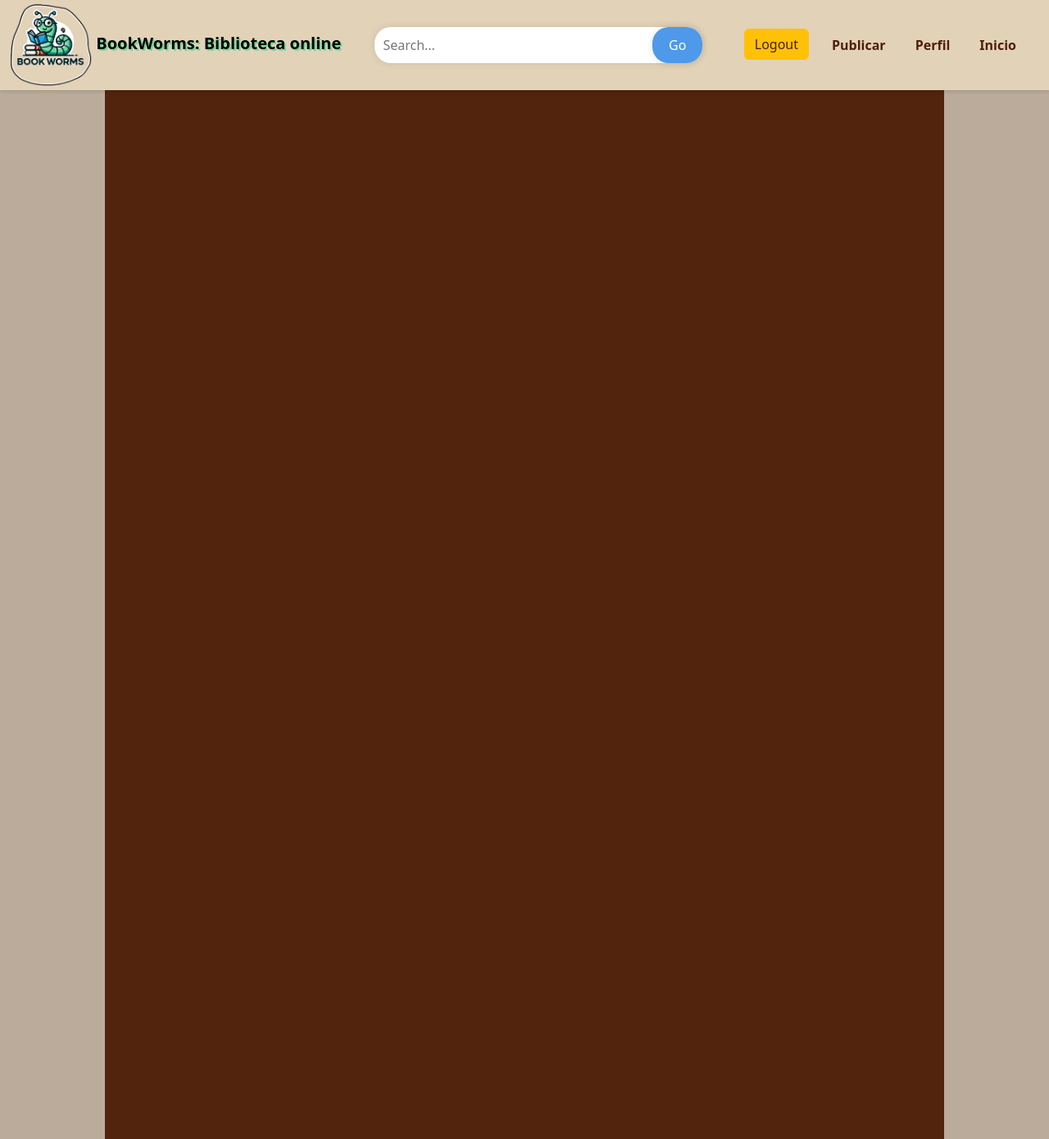
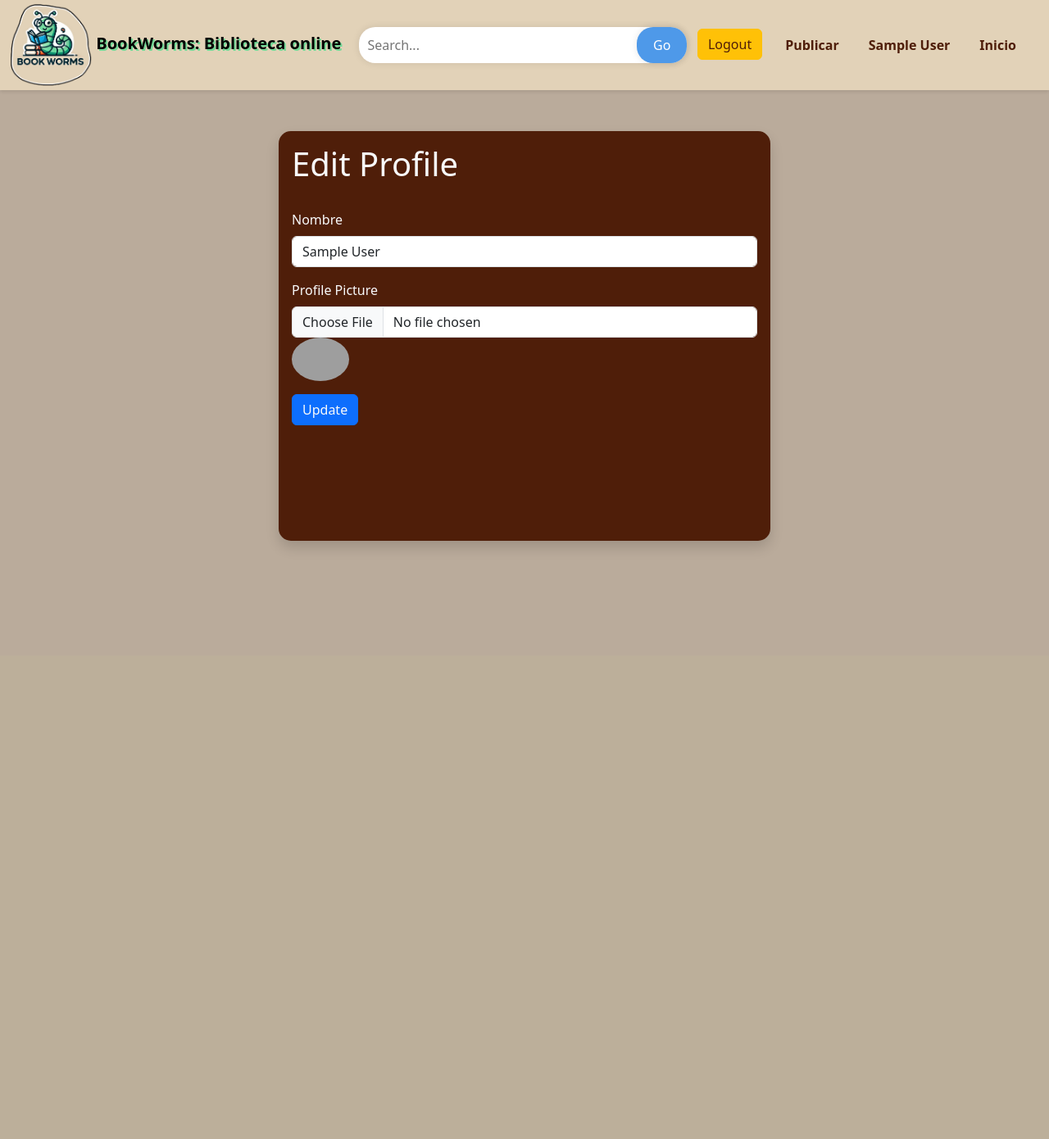
Before and after one commit to LautaroPapaianni/Proyecto-BookWorms, a PHP site: page /perfil.php in a window 1280 px wide. Shown: the whole page at 82% size. After the commit the page ends 672 px from the top, so only its background shows below. Run offline with PHP 8.4, Linux system fonts and the light colour scheme; the visitor is signed in with stand-in values (Sample User, id 1); grey boxes are pictures that could not be loaded.

Commit message:
no se que numero, arreglar el tema foto perfil

```diff
--- a/header.php
+++ b/header.php
@@ -1,3 +1,9 @@
+<?php
+include 'php/usuario.php';
+include 'php/database.php';
+
+?>
+
 <!DOCTYPE html>
 <html lang="en">
 
@@ -32,15 +38,18 @@
                     <ul class="navbar-nav me-0 mb-2 mb-lg-0">
                         <?php
                     if (isset($_SESSION["user"])) {
+                        $user = getUserById($_SESSION['id_usuario'], $conn);
+
+
                     ?>
                         <li class="nav-item">
-                            <a href="logout.php" class="btn btn-warning">Logout</a>
+                            <a href="php/logout.php" class="btn btn-warning">Logout</a>
                         </li>
                         <li class="nav-item">
                             <a href="#" class="nav-link btn btn-primary">Publicar</a>
                         </li>
                         <li class="nav-item">
-                            <a class="nav-link btn btn-primary" href="perfil.php">Perfil</a>
+                            <a class="nav-link btn btn-primary" href="perfil.php"><?=$user['nombre']?></a>
                         </li>
                         <?php
                     }
--- a/index.php
+++ b/index.php
@@ -6,6 +6,7 @@ if (!isset($_SESSION["user"])) {
 include "header.php";
 ?>
 <title>BookWorms | Inicio</title>
+
 <?php
 include "footer.php";
 ?>
--- a/perfil.php
+++ b/perfil.php
@@ -1,17 +1,68 @@
 <?php
 session_start();
-if (!isset($_SESSION["user"])) {
-   header("Location: index.php");
-}
-include "header.php";
-include "database.php";
-?>
-<head>
-    <link href="perfil.css" rel="stylesheet">
-</head>
 
-<body>
-    <div class="perfil-cuerpo">
+if (isset($_SESSION['user'])) {
+include 'header.php';
 
+
+ ?>
+    <?php if ($user) { ?>
+
+    <div class="perfil-form">
+
+        <form class="caja shadow w-450 p-3"
+              action="php/perfil.php"
+              method="post"
+              enctype="multipart/form-data">
+
+            <h4 class="display-4  fs-1 text-light">Edit Profile</h4><br>
+            <!-- error -->
+            <?php if(isset($_GET['error'])){ ?>
+            <div class="alert alert-danger" role="alert">
+              <?php echo $_GET['error']; ?>
+            </div>
+            <?php } ?>
+
+            <!-- success -->
+            <?php if(isset($_GET['success'])){ ?>
+            <div class="alert alert-success" role="alert">
+              <?php echo $_GET['success']; ?>
+            </div>
+            <?php } ?>
+          <div class="mb-3">
+            <label class="form-label text-light">Nombre</label>
+            <input type="text"
+                   class="form-control"
+                   name="nombre"
+                   value="<?php echo $user['nombre']?>">
+          </div>
+
+          <div class="mb-3">
+            <label class="form-label text-light">Profile Picture</label>
+            <input type="file"
+                   class="form-control"
+                   name="pp">
+            <img src="upload/<?=$user['foto_perfil']?>"
+                 class="rounded-circle"
+                 style="width: 70px">
+            <input type="text"
+                   hidden="hidden"
+                   name="old_pp"
+                   value="<?=$user['foto_perfil']?>" >
+          </div>
+
+          <button type="submit" class="btn btn-primary text-light">Update</button>
+        </form>
     </div>
+    <?php }else{
+        header("Location: index.php");
+        exit;
+
+    } ?>
 </body>
+</html>
+
+<?php }else {
+	header("Location: login.php");
+	exit;
+} ?>
--- /dev/null
+++ b/php/usuario.php
@@ -0,0 +1,17 @@
+<?php
+include 'database.php';
+function getUserById($id_usuario, $conn) {
+    $sql = "SELECT * FROM usuarios WHERE id_usuario = ?";
+    $stmt = $conn->prepare($sql);
+    $stmt->bind_param("i", $id_usuario);
+    $stmt->execute();
+    $result = $stmt->get_result();
+
+    if ($result->num_rows > 0) {
+        $row = $result->fetch_assoc();
+        return $row;
+    } else {
+        return 0;
+    }
+}
+ ?>
--- a/register.php
+++ b/register.php
@@ -4,7 +4,7 @@ if (isset($_SESSION["user"])) {
    header("Location: index.php");
 }
 include "header.php";
-include "database.php";
+include "php/database.php";
 ?>
 
 <head>
@@ -40,7 +40,7 @@ include "database.php";
                     echo "<div class='alert alert-danger'>$error</div>";
                 }
             }
-            require_once "database.php";
+            require_once "php/database.php";
             $sql = "SELECT * FROM usuarios WHERE email = '$email'";
             $result = mysqli_query($conn, $sql);
             $rowCount = mysqli_num_rows($result);
--- a/stylesheet.css
+++ b/stylesheet.css
@@ -6,6 +6,20 @@
 body {
     background-color: #BAAB9B;
     padding-top: 110px;
+}
+
+.perfil-form{
+  display: flex;
+  justify-content: center;
+  align-items: center;
+  height: 75vh;
+}
+
+.caja{
+  background-color: #4F1E09;
+  border-radius: 15px;
+  width: 600px;
+  height: 500px;
 }
 
 .navbar {
```
Also changed, not shown: bookworms.sql (+29 -13 lines), login.php (+5 -35 lines), php/login.php (added, +36 -0 lines), php/perfil.php (added, +79 -0 lines), img/default-pp.png (added), php/database.php (renamed from database.php), php/logout.php (renamed from logout.php).
